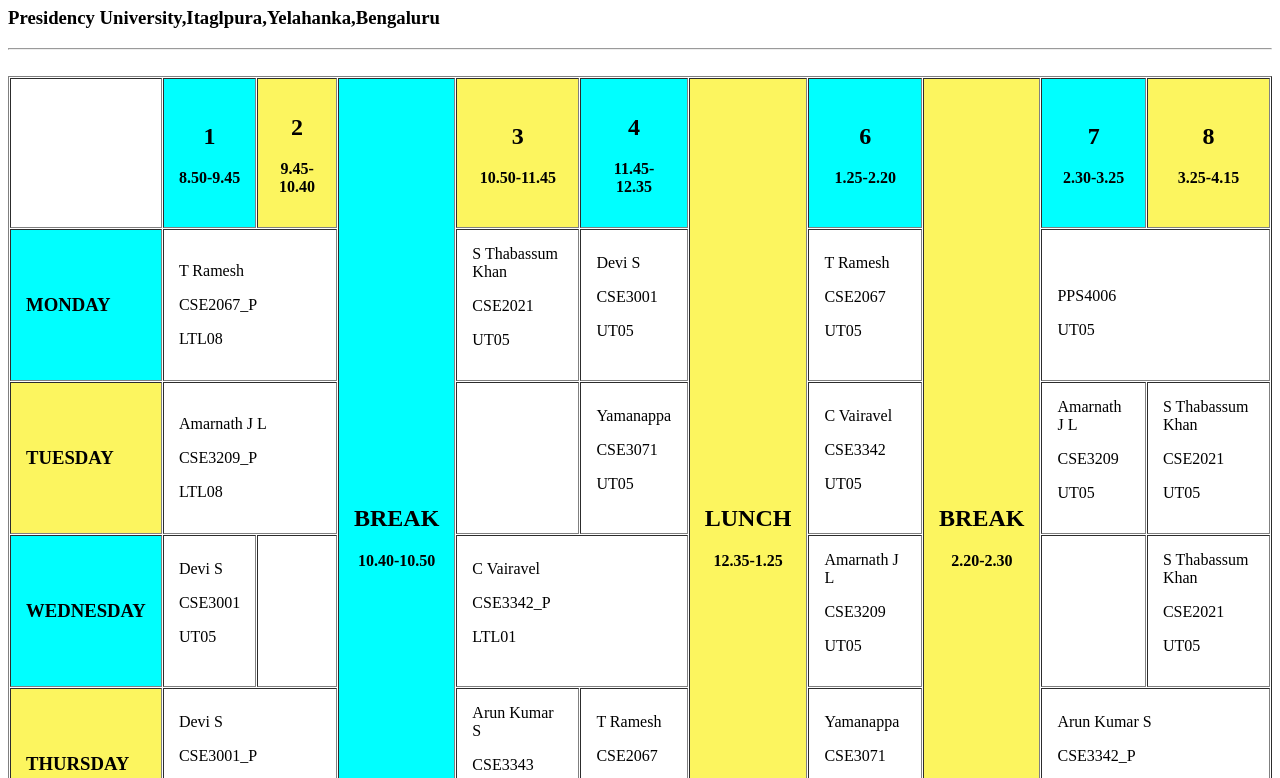
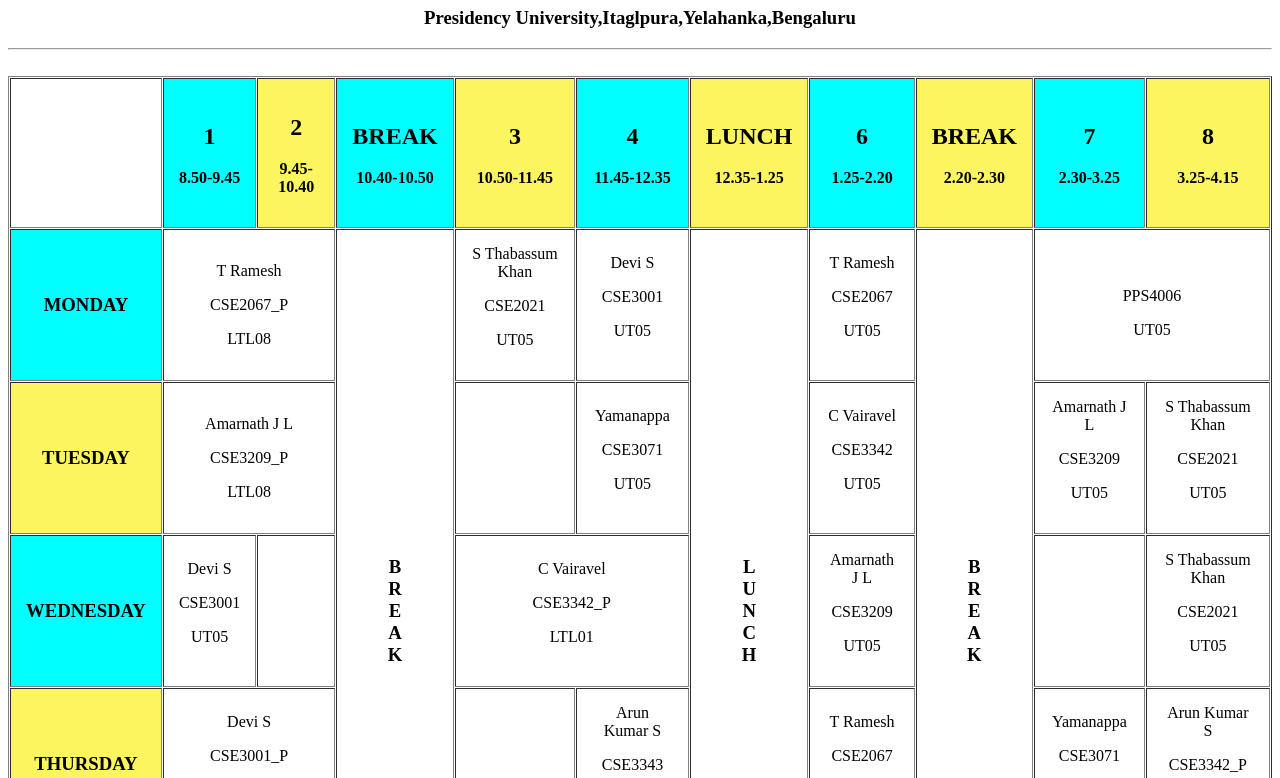
Before and after one commit to Sachitha825/html-timetable, a plain HTML site: page index.html in a window 1280 px wide. Shown: the part 73-851 px from the top of the page. Drawn offline with Linux system fonts and the light colour scheme.

Commit message:
Update index.html

```diff
--- a/index.html
+++ b/index.html
@@ -4,8 +4,8 @@
         <meta charset="UTF=8">
         <title>5 ISE 02</title>
     </head>
-    <body>
-        <table cellspacing="1" cellpadding="15" border="1">
+    <body align="center">
+        <table cellspacing="1" cellpadding="15" border="1" align="center">
             <h1>5-ISE 02</h1>
             <h3>Presidency University,Itaglpura,Yelahanka,Bengaluru</h3>
             <hr>
@@ -14,21 +14,24 @@
                 <th></th>
                 <th bgcolor="cyan"><h2>1</h2><p>8.50-9.45</p></th>
                 <th bgcolor="#FCF55F"><h2>2</h2><p>9.45-10.40</p></th>
-                <th rowspan="6" bgcolor="cyan"><h2>BREAK </h2><p>10.40-10.50</p></th>
+                <th bgcolor="cyan"><h2>BREAK </h2><p>10.40-10.50</p></th>
                 <th bgcolor="#FCF55F"><h2>3</h2><p>10.50-11.45</p></th>
                 <th bgcolor="cyan"><h2>4</h2><p>11.45-12.35</p></th>
-                <th rowspan="6" bgcolor="#FCF55F"><h2>LUNCH</h2><p>12.35-1.25</p></th>
+                <th bgcolor="#FCF55F"><h2>LUNCH</h2><p>12.35-1.25</p></th>
                 <th bgcolor="cyan"><h2>6</h2><p>1.25-2.20</p></th>
-                <th rowspan="6" bgcolor="#FCF55F"><h2>BREAK </h2><p>2.20-2.30</p></th>
+                <th bgcolor="#FCF55F"><h2>BREAK </h2><p>2.20-2.30</p></th>
                 <th bgcolor="cyan"><h2>7</h2><p>2.30-3.25</p></th>
                 <th bgcolor="#FCF55F"><h2>8</h2><p>3.25-4.15</p></th>
             </tr>
             <tr>
                 <td bgcolor="cyan"><h3>MONDAY</h3></td>
                 <td colspan="2">T Ramesh<p>CSE2067_P</p>LTL08</td>
+                <td rowspan="5" align="center"><h3>B<br>R<br>E<br>A<br>K</h3></td>
                 <td>S Thabassum Khan<p>CSE2021</p><p>UT05</p></td>
                 <td>Devi S<p>CSE3001</p><p>UT05</p></td>
+                <td rowspan="5" align="center"><h3>L<br>U<br>N<br>C<br>H</h3></td>
                 <td>T Ramesh<p>CSE2067</p><p>UT05</p></td>
+                <td rowspan="5" align="center"><h3>B<br>R<br>E<br>A<br>K</h3></td>
                 <td colspan="2"><p>PPS4006</p>UT05</td>
             </tr>
             <tr>
@@ -52,6 +55,7 @@
             <tr>
                 <td bgcolor="#FCF55F"><h3>THURSDAY</h3></td>
                 <td colspan="2">Devi S<p>CSE3001_P</p><p>Div04</p></td>
+                <td></td>
                 <td>Arun Kumar S<p>CSE3343</p><p>Ut05</p></td>
                 <td>T Ramesh<p>CSE2067</p><p>Ut05</p></td>
                 <td>Yamanappa<p>CSE3071</p><p>Ut05</p></td>
@@ -66,4 +70,3 @@
             </tr>
         </table>
     </body>
-</html>
```
